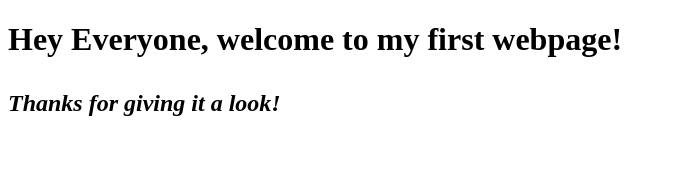
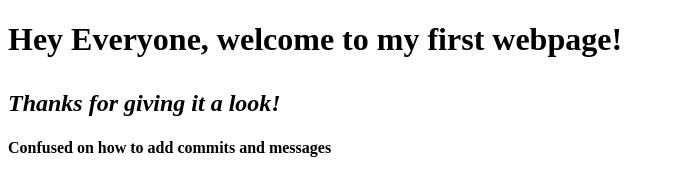
Before and after one commit to Andrewtorrey/html-boilerplate, a plain HTML site: page index.html in a window 1280 px wide. Shown: the whole page, without its empty margins (0-675 px from the left). Drawn offline with Linux system fonts and the light colour scheme.

Commit message:
Testing the git commit Enter vs Git commit -m Was trying to figure out how to make commit messag es that didn't require me to use commit -m.

```diff
--- a/index.html
+++ b/index.html
@@ -9,5 +9,7 @@
    <p><h1><Strong>Hey Everyone, welcome to my first webpage!</Strong> </p></h1>
     <p> <h2><em>Thanks for giving it a look!</em></h2></p>
     <!-- Wow, I'm actually doing it, look at this, it's a shortcut  -->
+
+    <h4>Confused on how to add commits and messages</h4>
 </body>
 </html>
```
